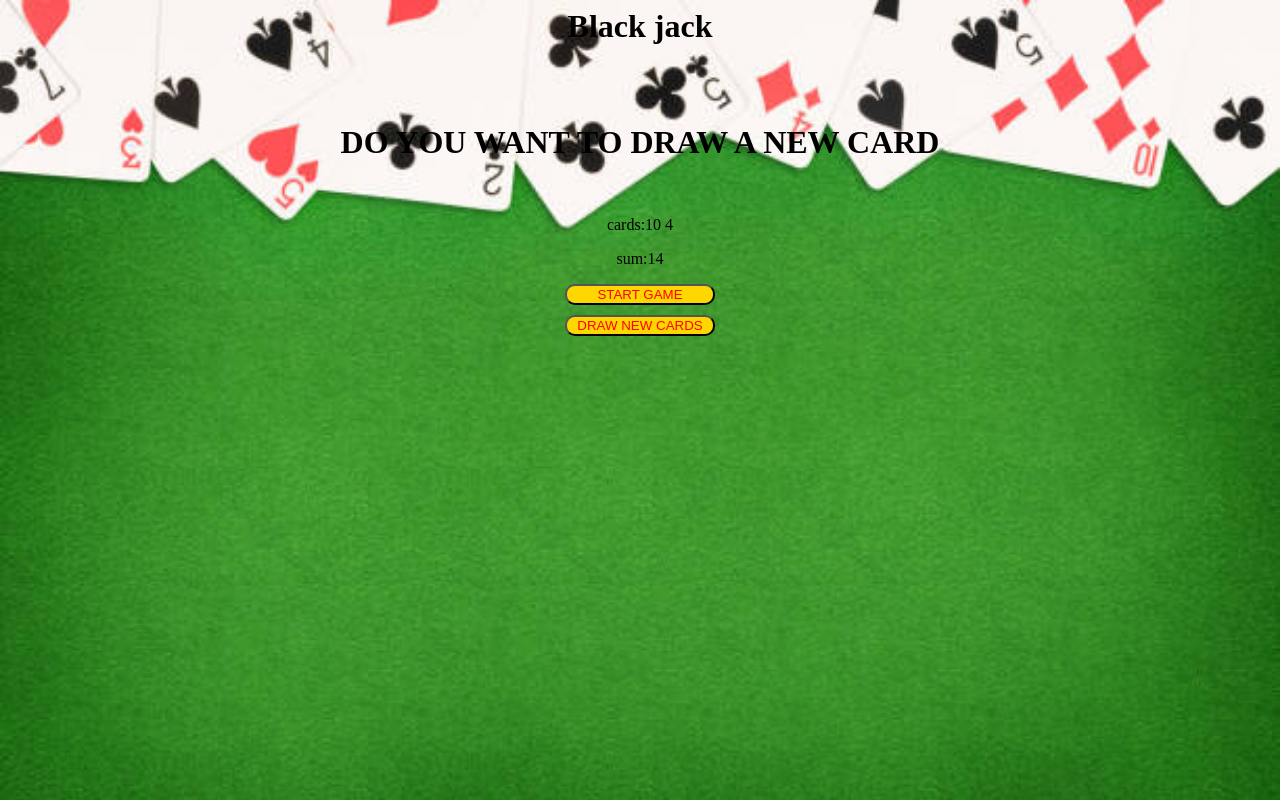
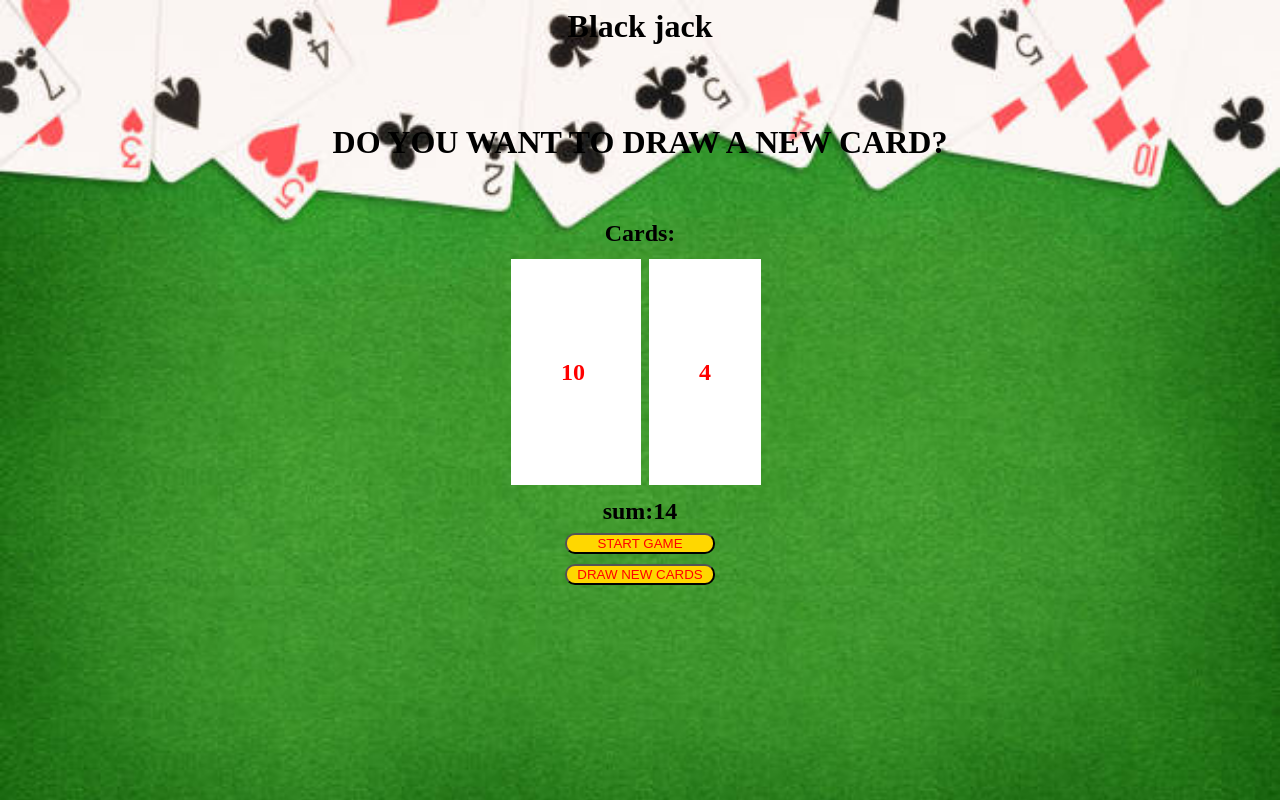
Before and after one commit to Jirish007/Blackjack, a plain HTML site: page index.html in a window 1280 px wide. Both pictures are taken after a click on the button "START GAME". Drawn offline with Linux system fonts and the light colour scheme.

Commit message:
Added card designs

```diff
--- a/blackjack.css
+++ b/blackjack.css
@@ -2,6 +2,7 @@ body{
     background-image: url(./image/blackjack\ image.jpg);
     background-size: cover;
 text-align: center;
+position: relative;
 }
 button{
     background-color: gold;
@@ -13,6 +14,7 @@ button{
 
     margin-bottom: 10px;
 }
+
 #message-el{
     color:black;
     font: 40px;
@@ -21,3 +23,55 @@ button{
     color:red;
     border-radius: 10px;
 }
+/*The designing of the cards*/
+
+
+
+#card2{
+color: red;
+
+}
+
+#card4{
+color: red;
+}
+
+#card6{
+color: red;
+}
+
+#card8{
+color: red;
+}
+
+#card10{
+color: red;
+
+}
+#card1,#card2,#card3,#card4,#card5,#card6,#card7,#card8,#card9,#card10,#card11{
+
+
+text-align: center;
+    margin-bottom: 0.2rem;
+margin-right: 0.5rem;
+
+
+
+}
+ #card10,#card2,#card1,#card3,#card4,#card5,#card6,#card7,#card8,#card9,#card11{
+    border-top: 100px solid red;
+    border-bottom: 100px solid red;
+    border-right: 50px solid red;
+    border-left: 50px solid red;
+    border-color: white;
+    background-color: white;
+
+}
+
+#sumDisplay{
+    margin-top: 7rem;
+    margin-bottom: 0.5rem;
+}
+.cardsHeader{
+    margin-bottom: 7rem;
+}
--- a/blackjack.js
+++ b/blackjack.js
@@ -38,6 +38,7 @@ function getRandomCard() {
     function startGame() {
         isAlive = true; //you startin the game means that you are alive.
         let firstCard = getRandomCard()
+
        let secondCard  = getRandomCard()
         cards = [firstCard, secondCard]
 sum = firstCard + secondCard;
@@ -45,9 +46,9 @@ sum = firstCard + secondCard;
     }
 
 function renderGame() {
-    cardsEl.textContent ="cards:"
+    cardsEl.textContent =""
     if(sum < 21) {
-        message = "DO YOU WANT TO DRAW A NEW  CARD";
+        message = "DO YOU WANT TO DRAW A NEW  CARD?";
     }
     else if(sum === 21) {
         message = "YOU HAVE BLACKJACK";
@@ -63,8 +64,17 @@ function renderGame() {
 sumD.textContent = "sum:"  + sum;
 var i  = 0
 for(i; i < cards.length; i++){
-    cardsEl.textContent += cards[i] + " ";
+cardsEl.innerHTML += `
+<span id="card${cards[i]}">
+${cards[i]+ " "}
+</span>
+`
+
+
+
+;
 }
+
 };
 
 function newCard() {
--- a/index.html
+++ b/index.html
@@ -15,8 +15,19 @@ Blackjack game
 <br>
 <h1 id="message-el">Do you want to play a round?</h1>
 <br>
-<p id="cards-el">cards:</p>
-<p id="sumDisplay">sum:</p>
+<h2 class="cardsHeader">Cards:</h2>
+<div class="cards">
+
+<section>
+    <h2>
+<p id="cards-el"></p>
+    </h2>
+</section>
+
+</div>
+
+
+<h2 id="sumDisplay">sum:</h2>
 
 <button onclick="startGame()">START GAME</button><br>
 
```
